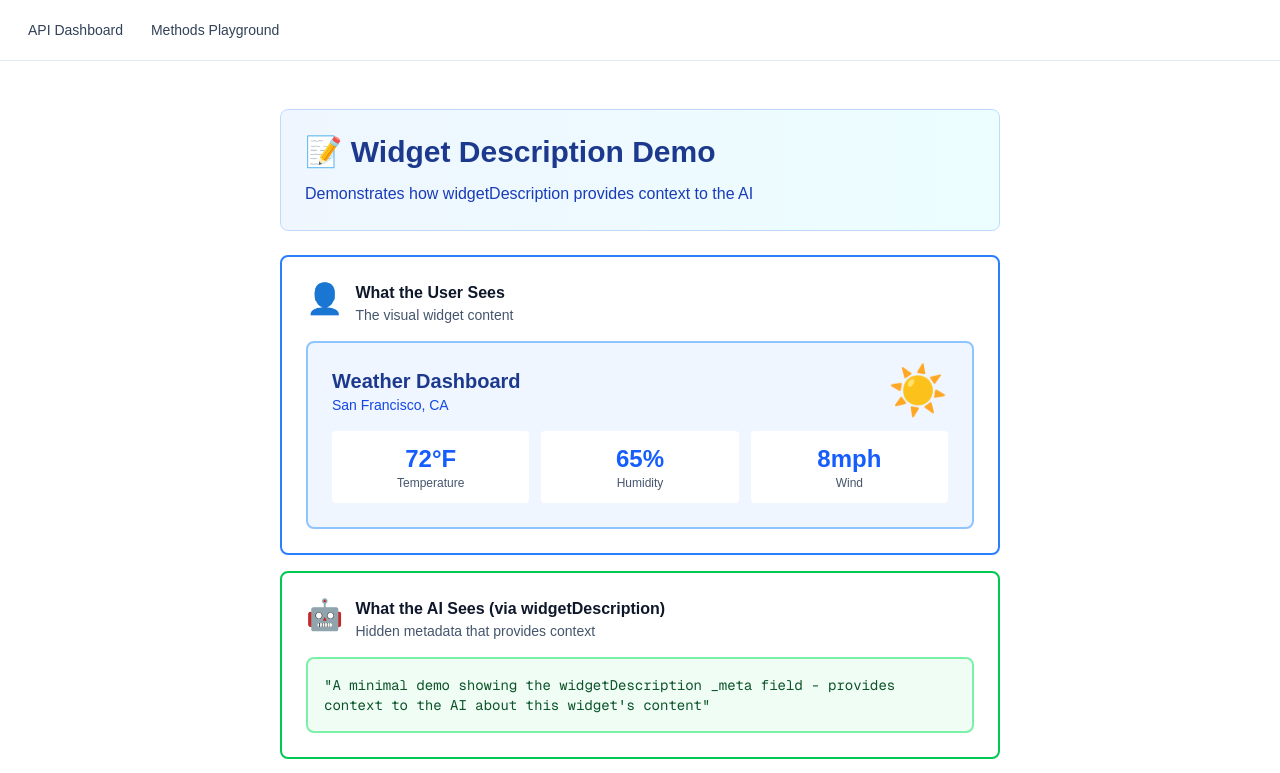
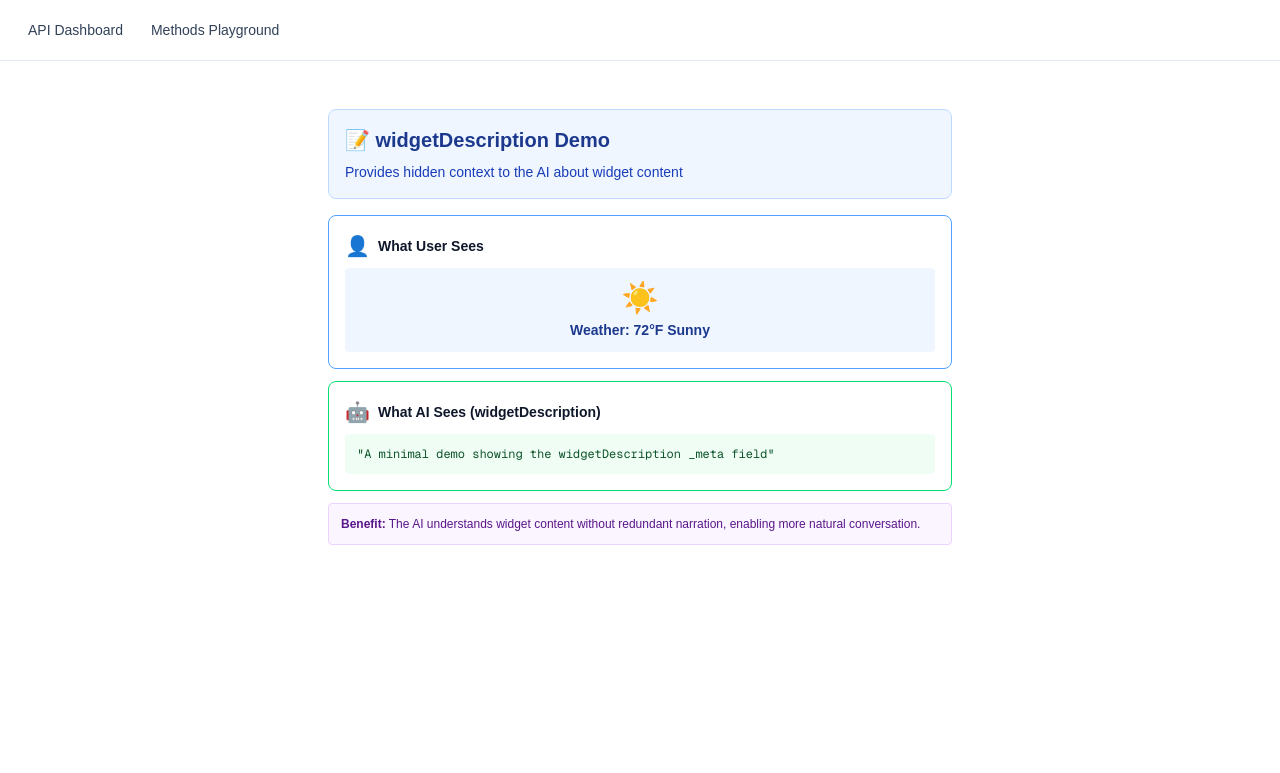
Before and after one commit to MCPJam/apps-sdk-everything, a Next.js app: page /widget-description-demo in a window 1280 px wide. Shown: the top 773 px of the page. Built offline with nearby package versions, Linux system fonts and the light colour scheme.

Commit message:
fix: make _meta demos more compact
- Remove full-screen gradients
- Reduce font sizes and padding
- More concise explanations
- Better fit in ChatGPT conversation

```diff
--- a/app/widget-border-demo/page.tsx
+++ b/app/widget-border-demo/page.tsx
@@ -2,19 +2,33 @@
 
 export default function WidgetBorderDemo() {
   return (
-    <div className="p-0 m-0 min-h-screen bg-gradient-to-br from-purple-500 via-pink-500 to-red-500">
-      <div className="p-8">
-        <div className="text-center text-white mb-8">
-          <h1 className="text-4xl font-bold mb-4">🖼️ Border Effect Demo</h1>
-          <p className="text-lg">This widget has <code className="bg-white/20 px-3 py-1 rounded">widgetPrefersBorder: true</code></p>
-          <p className="text-sm mt-2 opacity-90">ChatGPT should render this with a visible border/card container</p>
+    <div className="p-6 max-w-2xl mx-auto">
+      <div className="bg-purple-50 dark:bg-purple-950 rounded-lg p-6 border border-purple-200 dark:border-purple-800 mb-6">
+        <h1 className="text-2xl font-bold text-purple-900 dark:text-purple-100 mb-2">
+          🖼️ widgetPrefersBorder: true
+        </h1>
+        <p className="text-purple-800 dark:text-purple-200 text-sm">
+          This widget has <code className="bg-purple-200 dark:bg-purple-800 px-2 py-1 rounded">widgetPrefersBorder: true</code> set in its _meta
+        </p>
+      </div>
+
+      <div className="bg-white dark:bg-slate-800 rounded-lg p-6 border-2 border-dashed border-purple-300 dark:border-purple-700 mb-4">
+        <div className="text-center mb-4">
+          <div className="text-4xl mb-2">👀</div>
+          <h2 className="text-lg font-bold text-slate-900 dark:text-slate-100">Look Around This Widget!</h2>
         </div>
+        <p className="text-sm text-slate-700 dark:text-slate-300 text-center">
+          The <code className="bg-slate-200 dark:bg-slate-700 px-1 rounded">widgetPrefersBorder</code> hint tells ChatGPT to render this widget inside a bordered card container.
+        </p>
+        <p className="text-sm text-slate-600 dark:text-slate-400 text-center mt-3">
+          Check if there's a rounded border or card effect around this entire widget frame (not the dashed border you see here, but the outer container).
+        </p>
+      </div>
 
-        <div className="max-w-2xl mx-auto bg-white/10 backdrop-blur-sm rounded-lg p-6 border-2 border-white/30">
-          <p className="text-white text-center text-lg">
-            ✅ If you see a border around this entire widget, widgetPrefersBorder is working!
-          </p>
-        </div>
+      <div className="bg-blue-50 dark:bg-blue-950 rounded p-4 border border-blue-200 dark:border-blue-800">
+        <p className="text-xs text-blue-900 dark:text-blue-100">
+          <strong>Note:</strong> The border is added by ChatGPT's UI, not by our CSS. It provides visual separation from other content in the conversation.
+        </p>
       </div>
     </div>
   );
--- a/app/widget-description-demo/page.tsx
+++ b/app/widget-description-demo/page.tsx
@@ -2,77 +2,46 @@
 
 export default function WidgetDescriptionDemo() {
   return (
-    <div className="p-6 max-w-3xl mx-auto">
-      <div className="bg-gradient-to-r from-blue-50 to-cyan-50 dark:from-blue-950 dark:to-cyan-950 rounded-lg p-6 border border-blue-200 dark:border-blue-800 mb-6">
-        <h1 className="text-3xl font-bold text-blue-900 dark:text-blue-100 mb-3">
-          📝 Widget Description Demo
+    <div className="p-6 max-w-2xl mx-auto">
+      <div className="bg-blue-50 dark:from-blue-950 rounded-lg p-4 border border-blue-200 dark:border-blue-800 mb-4">
+        <h1 className="text-xl font-bold text-blue-900 dark:text-blue-100 mb-2">
+          📝 widgetDescription Demo
         </h1>
-        <p className="text-blue-800 dark:text-blue-200">
-          Demonstrates how widgetDescription provides context to the AI
+        <p className="text-sm text-blue-800 dark:text-blue-200">
+          Provides hidden context to the AI about widget content
         </p>
       </div>
 
       {/* What User Sees */}
-      <div className="bg-white dark:bg-slate-800 rounded-lg p-6 border-2 border-blue-500 mb-4">
-        <div className="flex items-start gap-3 mb-4">
-          <span className="text-3xl">👤</span>
-          <div>
-            <h3 className="font-bold text-slate-900 dark:text-slate-100">What the User Sees</h3>
-            <p className="text-sm text-slate-600 dark:text-slate-400">The visual widget content</p>
-          </div>
+      <div className="bg-white dark:bg-slate-800 rounded-lg p-4 border border-blue-400 mb-3">
+        <div className="flex items-center gap-2 mb-2">
+          <span className="text-xl">👤</span>
+          <h3 className="text-sm font-bold text-slate-900 dark:text-slate-100">What User Sees</h3>
         </div>
-        <div className="bg-blue-50 dark:bg-blue-950 rounded-lg p-6 border-2 border-blue-300 dark:border-blue-700">
-          <div className="flex items-center justify-between mb-4">
-            <div>
-              <h4 className="text-xl font-bold text-blue-900 dark:text-blue-100">Weather Dashboard</h4>
-              <p className="text-sm text-blue-700 dark:text-blue-300">San Francisco, CA</p>
-            </div>
-            <div className="text-5xl">☀️</div>
-          </div>
-          <div className="grid grid-cols-3 gap-3 text-center">
-            <div className="bg-white dark:bg-slate-800 rounded p-3">
-              <p className="text-2xl font-bold text-blue-600">72°F</p>
-              <p className="text-xs text-slate-600 dark:text-slate-400">Temperature</p>
-            </div>
-            <div className="bg-white dark:bg-slate-800 rounded p-3">
-              <p className="text-2xl font-bold text-blue-600">65%</p>
-              <p className="text-xs text-slate-600 dark:text-slate-400">Humidity</p>
-            </div>
-            <div className="bg-white dark:bg-slate-800 rounded p-3">
-              <p className="text-2xl font-bold text-blue-600">8mph</p>
-              <p className="text-xs text-slate-600 dark:text-slate-400">Wind</p>
-            </div>
-          </div>
+        <div className="bg-blue-50 dark:bg-blue-950 rounded p-3 text-center">
+          <p className="text-3xl mb-1">☀️</p>
+          <p className="text-sm font-bold text-blue-900 dark:text-blue-100">Weather: 72°F Sunny</p>
         </div>
       </div>
 
       {/* What AI Sees */}
-      <div className="bg-white dark:bg-slate-800 rounded-lg p-6 border-2 border-green-500 mb-4">
-        <div className="flex items-start gap-3 mb-4">
-          <span className="text-3xl">🤖</span>
-          <div>
-            <h3 className="font-bold text-slate-900 dark:text-slate-100">What the AI Sees (via widgetDescription)</h3>
-            <p className="text-sm text-slate-600 dark:text-slate-400">Hidden metadata that provides context</p>
-          </div>
+      <div className="bg-white dark:bg-slate-800 rounded-lg p-4 border border-green-400 mb-3">
+        <div className="flex items-center gap-2 mb-2">
+          <span className="text-xl">🤖</span>
+          <h3 className="text-sm font-bold text-slate-900 dark:text-slate-100">What AI Sees (widgetDescription)</h3>
         </div>
-        <div className="bg-green-50 dark:bg-green-950 rounded-lg p-4 border-2 border-green-300 dark:border-green-700">
-          <p className="text-sm font-mono text-green-900 dark:text-green-100">
-            "A minimal demo showing the widgetDescription _meta field - provides context to the AI about this widget's content"
+        <div className="bg-green-50 dark:bg-green-950 rounded p-3">
+          <p className="text-xs font-mono text-green-900 dark:text-green-100">
+            "A minimal demo showing the widgetDescription _meta field"
           </p>
         </div>
       </div>
 
       {/* The Benefit */}
-      <div className="bg-gradient-to-r from-purple-50 to-pink-50 dark:from-purple-950 dark:to-pink-950 rounded-lg p-6 border border-purple-200 dark:border-purple-800">
-        <h3 className="font-bold text-purple-900 dark:text-purple-100 mb-3">✨ The Benefit</h3>
-        <div className="space-y-3 text-sm text-purple-800 dark:text-purple-200">
-          <p>
-            <strong>Without widgetDescription:</strong> The AI has to infer what the widget shows, potentially leading to redundant or inaccurate narration.
-          </p>
-          <p>
-            <strong>With widgetDescription:</strong> The AI immediately understands the widget's purpose and content, allowing for more natural conversation without repetition.
-          </p>
-        </div>
+      <div className="bg-purple-50 dark:bg-purple-950 rounded p-3 border border-purple-200 dark:border-purple-800">
+        <p className="text-xs text-purple-900 dark:text-purple-100">
+          <strong>Benefit:</strong> The AI understands widget content without redundant narration, enabling more natural conversation.
+        </p>
       </div>
     </div>
   );
```
Also changed, not shown: app/widget-csp-demo/page.tsx (+24 -26 lines), app/widget-domain-demo/page.tsx (+21 -42 lines).
